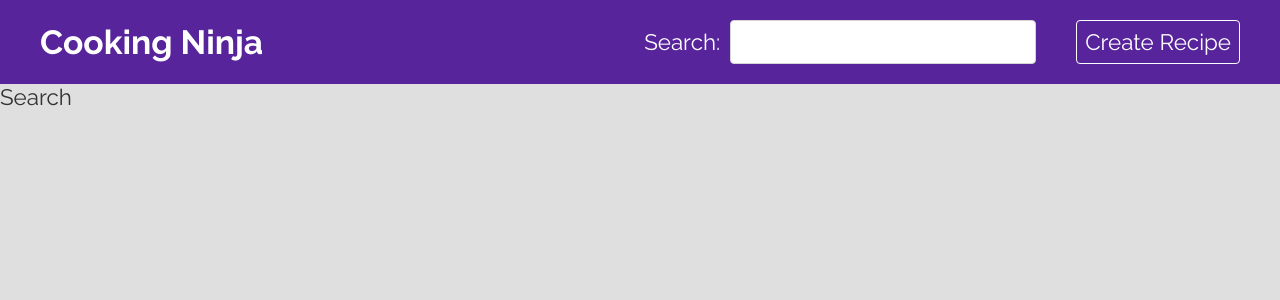
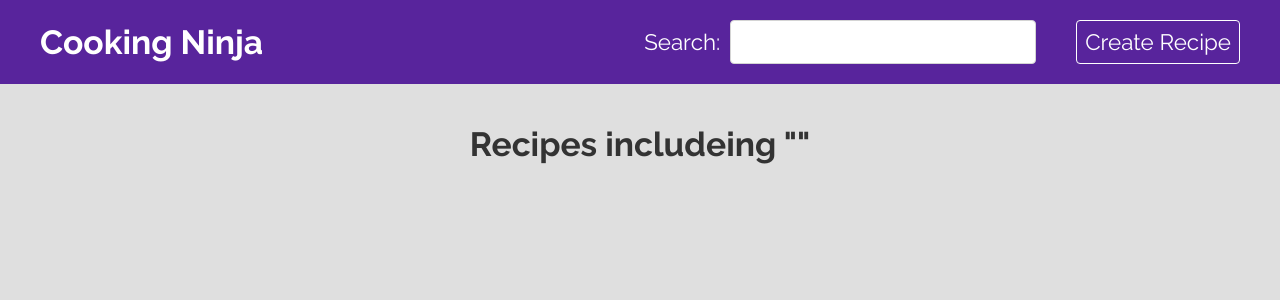
Before and after one commit to piyushsinghania/React-Recipe, a React (Create React App) app: page /search in a window 1280 px wide. Shown: the top 300 px of the page. Built offline with nearby package versions, Linux system fonts and the light colour scheme; data requests are answered from the project's data file.

Commit message:
Setuped search ability

```diff
--- a/src/pages/search/Search.js
+++ b/src/pages/search/Search.js
@@ -1,10 +1,27 @@
+import { useEffect, useState } from 'react';
+import { useLocation } from 'react-router-dom';
+import { useFetch } from '../../hooks/useFetch';
+
 // Styles
 import './Search.css'
 
+// components
+import RecipeList from '../../components/RecipeList'
+
 export default function Search() {
+  const queryString = useLocation().search;
+  const queryParams = new URLSearchParams(queryString);
+  const query = queryParams.get('q');
+  const url = `http://localhost:3000/recipes?q=${query}`;
+
+  const { data: recipes, isPending, error } = useFetch(url);
+
   return (
     <div>
-      Search
+      <h2 className="page-title">Recipes includeing "{query}"</h2>
+      {isPending && <p className="loading">Loading...</p>}
+      {error && <p className="error">{error}</p>}
+      {recipes && <RecipeList recipes={recipes} />}
     </div>
   );
 }
```
